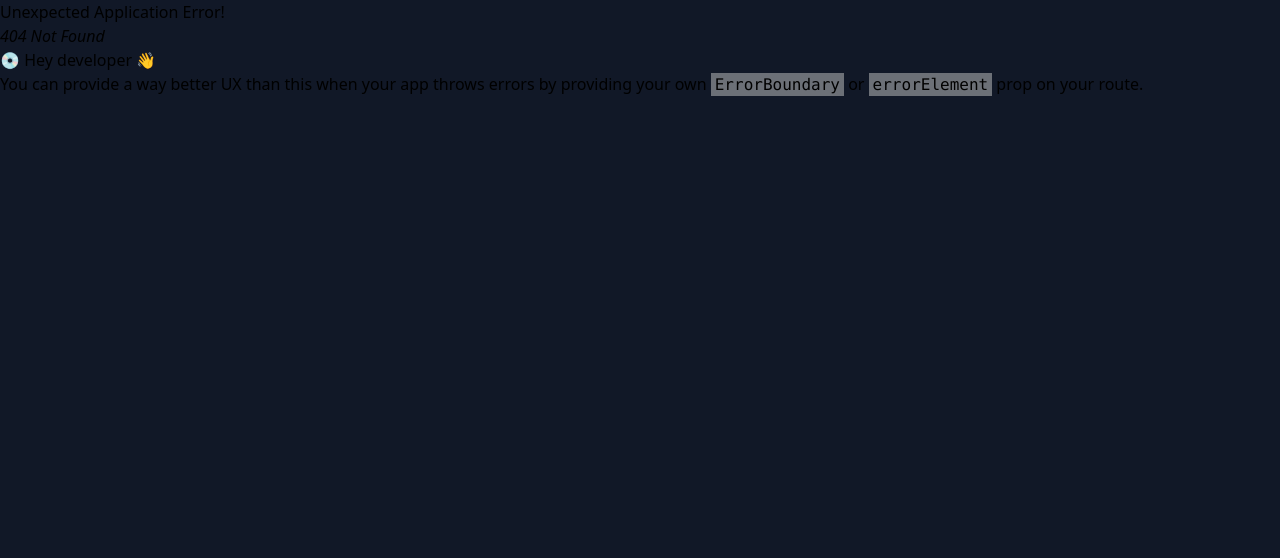
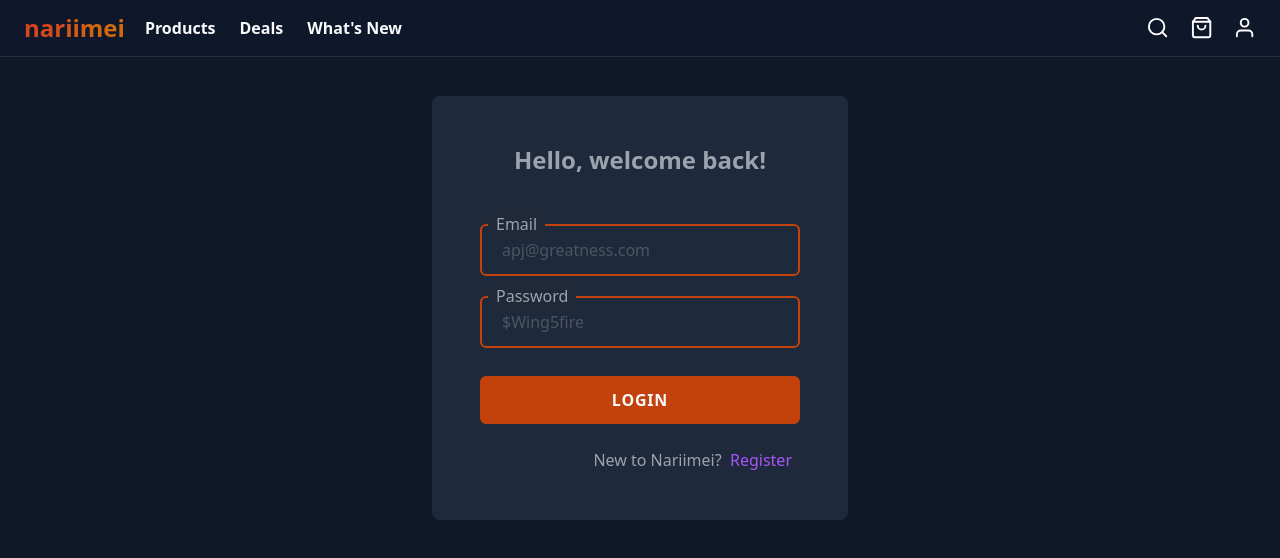
Before and after one commit to kerasoft/nariimei, a React (Create React App) app in the folder client/: page /login in a window 1280 px wide. Before the commit this address had no page. Shown: the top 558 px of the page. Built offline with nearby package versions, Linux system fonts and the light colour scheme.

Commit message:
Create LoginScreen and functionality

```diff
--- a/client/src/components/Header.jsx
+++ b/client/src/components/Header.jsx
@@ -4,6 +4,7 @@
 import { Link } from 'react-router-dom'
 const Header = () => {
     const {totalQty} = useSelector((state)=>state.cart)
+    const {userInfo} = useSelector(state=>state.auth)
     return (
         <header className='z-50 top-0 fixed w-full bg-slate-900 shadow-sm border-b-[1px] border-b-[#ccc2] max-h-20 px-6'>
             <nav className='max-w-[1300px] mx-auto py-3 flex items-center gap-5 justify-items-stretch'>
@@ -23,7 +24,14 @@
                         {totalQty > 0 && <span className='absolute bottom-0 w-5 h-5 sm:w-6 sm:h-6 flex justify-center items-center rounded-full bg-purple-800 -right-4 -top-3 text-[.875rem] sm:text-base text-gray-100 font-semibold'>{totalQty}</span>}
                     </Link>
 
-                    <button type='button' className='relative font-bold'><FiUser className='text-[1.3rem] md:text-[1.45rem] text-white'/><span className='absolute bottom-0 w-3 h-3 rounded-full bg-[#00c000] -right-1'></span></button>
+                    {/* @routing: If there's a token, redirect to /profile, or If user had ever logged in on same browser(and currently no auth) then redirect to /login or else to /register*/}
+                    <Link to={userInfo ? '/profile' : 'auth' in localStorage ? '/login' : '/register'} className='relative font-bold'><FiUser className='text-[1.3rem] md:text-[1.45rem] text-white'/>{userInfo && <span className='absolute bottom-0 w-3 h-3 rounded-full bg-[#00c000] -right-1'></span>}</Link>
+                    {/* <div className='absolute z-[99] top-12 shadow-md shadow-current rounded-lg right-2'>
+                        <ul className='font-semibold'>
+                            <li className='text-gray-200 py-2 px-7 bg-black rounded-lg rounded-b-none'><Link to={'/login'}>Login</Link></li>
+                            <li className='text-gray-900 py-2 px-7 bg-gray-300 rounded-lg rounded-t-none'><Link to={'/register'}>Register</Link></li>
+                        </ul>
+                    </div> */}
                 </div>
             </nav>
         </header>
--- /dev/null
+++ b/client/src/components/Spinner.jsx
@@ -0,0 +1,11 @@
+import React from 'react'
+
+const Spinner = () => {
+  return (
+    <div className='self-center animate-spin w-5 h-5 rounded-full inline-flex justify-center items-center bg-gradient-to-r from-red-400 to-yellow-400'>
+        <div className='w-4 h-4 rounded-full bg-orange-700'></div>
+    </div>
+  )
+}
+
+export default Spinner
--- a/client/src/index.css
+++ b/client/src/index.css
@@ -28,3 +28,19 @@
         scrollbar-width: none;  /* Firefox */
     }
 }
+
+input:-webkit-autofill {
+    -webkit-box-shadow:0 0 0 50px #111827 inset; /* Change the color to your own background color */
+    -webkit-text-fill-color: purple;
+}
+input:-webkit-autofill:focus {
+    -webkit-box-shadow: /*your box-shadow*/,0 0 0 50px white inset;
+    -webkit-text-fill-color: purple;
+}
+
+@media (min-width: 640px) {
+    input:-webkit-autofill {
+        -webkit-box-shadow:0 0 0 50px #1f2937 inset; /* Change the color to your own background color */
+        -webkit-text-fill-color: purple;
+    }
+}
--- a/client/src/index.js
+++ b/client/src/index.js
@@ -14,6 +14,8 @@
 import { Provider } from 'react-redux';
 import store from './store';
 import CartScreen from './screens/CartScreen';
+import LoginScreen from './screens/LoginScreen';
+import RegisterScreen from './screens/RegisterScreen';
 
 const router = createBrowserRouter(
   createRoutesFromElements(
@@ -21,6 +23,8 @@
       <Route index path='/' element={<HomeScreen />} />
       <Route path='/product/:id' element={<ProductScreen />} />
       <Route path='/cart' element={<CartScreen />} />
+      <Route path='/login' element={<LoginScreen />} />
+      <Route path='/register' element={<RegisterScreen />} />
     </Route>
   )
 )
--- /dev/null
+++ b/client/src/screens/LoginScreen.jsx
@@ -0,0 +1,86 @@
+import React, { useEffect, useState } from 'react'
+import { Link, useNavigate, useSearchParams } from 'react-router-dom'
+import { useLoginUserMutation } from '../slices/usersApiSlice'
+import { useDispatch, useSelector } from 'react-redux'
+import { toast } from 'react-toastify'
+import { setCredentials } from '../slices/authSlice'
+import Spinner from '../components/Spinner'
+
+const LoginScreen = () => {
+    const [formData, setFormData] = useState({
+        email: '',
+        password: '',
+    })
+
+    const { userInfo } = useSelector(state => state.auth)
+    const dispatch = useDispatch()
+    const [loginUser, { isLoading }] = useLoginUserMutation()
+
+    const navigate = useNavigate()
+    const [ searchParam ] = useSearchParams()
+    let redirect = searchParam.get('redirect') || '/'
+
+    useEffect(() => {
+    userInfo && navigate(redirect)
+    }, [userInfo, navigate, redirect])
+
+    async function handleSubmit(e) {
+        e.preventDefault()
+        try {
+            const res = await loginUser({email, password}).unwrap()
+            dispatch(setCredentials({...res}))
+        } catch (error) {
+            toast(error?.data?.message || error?.error)
+        }
+    }
+
+    function handleChange(e) {
+        const { value, id } = e.target
+        setFormData(formData => (
+            {
+                ...formData,
+                [id]: value
+            }
+        ))
+    }
+
+
+    const { email, password } = formData
+    return (
+        <div className='mt-16 sm:mt-12 flex justify-center items-center px-4 sm:px-0'>
+            <div className='flex-none w-full p-0 rounded-lg sm:p-12 sm:bg-slate-800 sm:w-fit'>
+                <h3 className='text-center text-gray-400 font-bold text-2xl mb-12'>Hello, welcome back!</h3>
+                <form onSubmit={handleSubmit} className='[&>*]:block [&>*]:mb-5'>
+                    <div className='relative'>
+                        <label className='absolute top-0 px-2 ml-2 text-gray-400 -translate-y-1/2 bg-gray-900 sm:bg-gray-800' htmlFor="email">Email</label>
+                        <input
+                            className='text-purple-200 focus:outline-none focus:border-orange-500 w-full sm:w-80 bg-transparent border-[2px] px-5 py-3 border-orange-700 rounded-md placeholder:text-gray-700 sm:placeholder:text-gray-600'
+                            type="email"
+                            id='email'
+                            onChange={handleChange}
+                            value={email}
+                            placeholder='apj@greatness.com'
+                            autoComplete='false'
+                        />
+                    </div>
+                    <div className='relative'>
+                        <label className='absolute top-0 px-2 ml-2 text-gray-400 -translate-y-1/2 bg-gray-900 sm:bg-gray-800' htmlFor="password">Password</label>
+                        <input
+                            className='text-purple-200 focus:outline-none focus:border-orange-500 w-full sm:w-80 bg-transparent border-[2px] px-5 py-3 border-orange-700 rounded-md placeholder:text-gray-700 sm:placeholder:text-gray-600'
+                            type="password"
+                            id='password'
+                            value={password}
+                            onChange={handleChange}
+                            placeholder='$Wing5fire'
+                            autoComplete='new-password'
+                        />
+                    </div>
+                    <button className='w-full px-5 py-3 font-bold tracking-wider uppercase bg-orange-700 rounded-md mt-7 text-gray-50' type='submit' disabled={isLoading}><div className='flex justify-center items-center gap-2'>Login {isLoading && <Spinner />}</div></button>
+                </form>
+                <p className='text-end mr-2 mt-6 text-gray-400'>New to Nariimei? &nbsp;<Link className=' text-purple-500' to={redirect ? `/register?redirect=${redirect}` : '/register'}>Register</Link></p>
+            </div>
+        </div>
+    )
+}
+
+export default LoginScreen
--- a/client/src/slices/authSlice.js
+++ b/client/src/slices/authSlice.js
@@ -14,6 +14,6 @@
 })
 
 
-export const {setCredential} = authSlice.actions
+export const {setCredentials} = authSlice.actions
 
 export default authSlice.reducer
```
Lines whose indentation alone changed are shown as unchanged.
